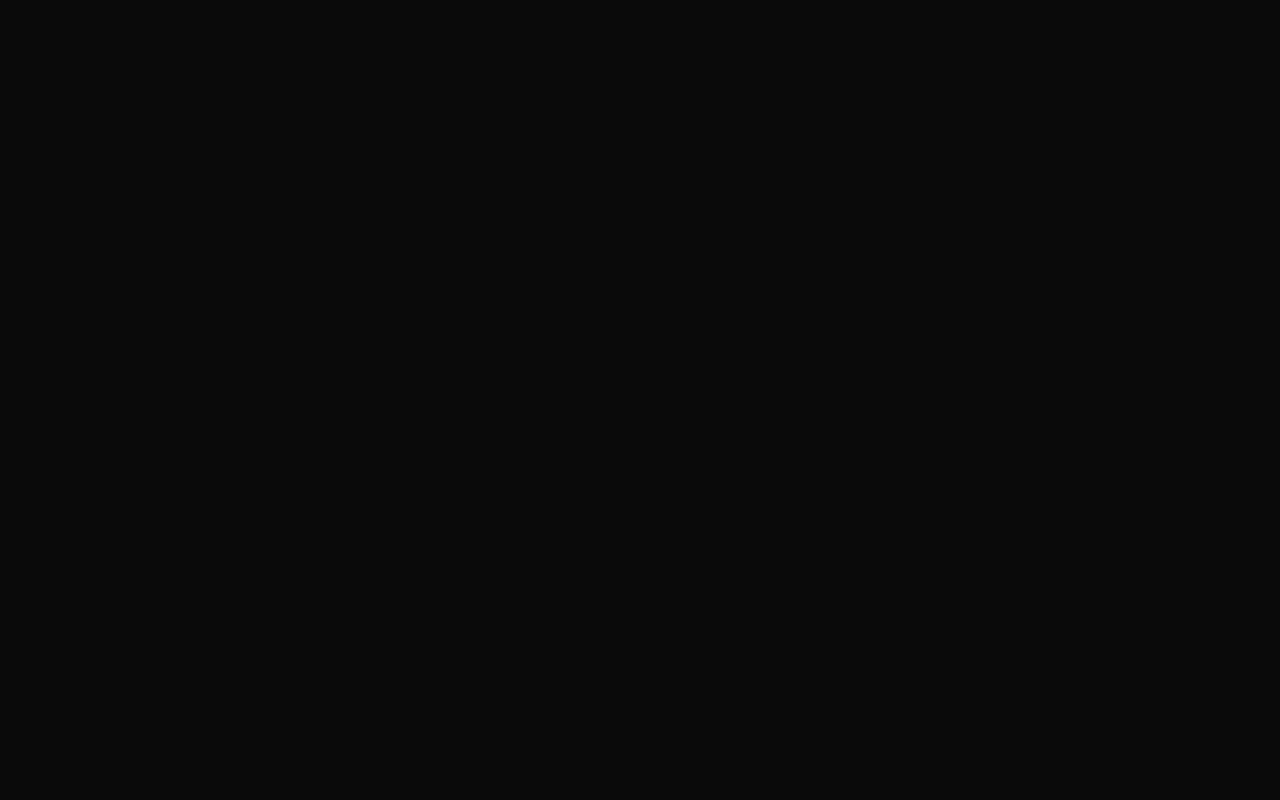
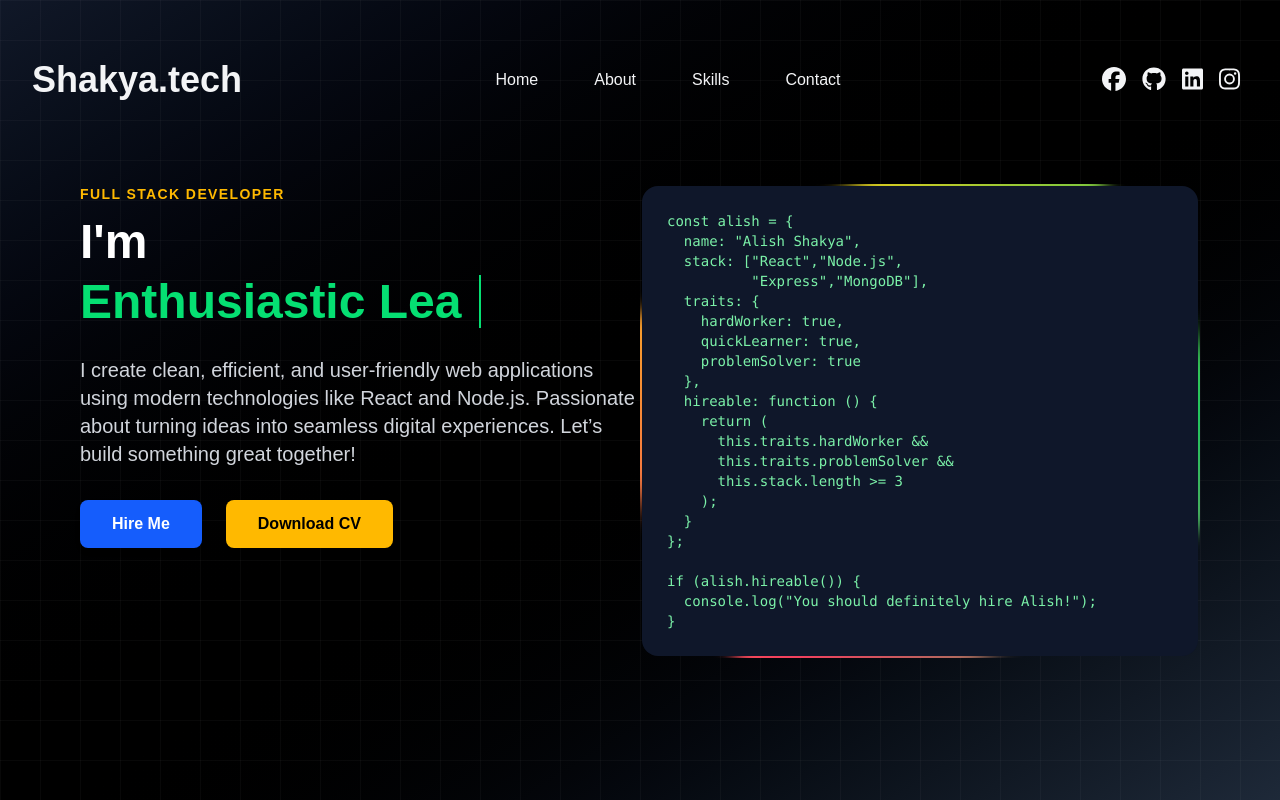
Before and after one commit to Alish-Shakya/portfolio-react, a React (Vite) app in the folder portfolio/: page / in a window 1280 px wide. Built offline with nearby package versions, Linux system fonts and the light colour scheme.

Commit message:
initial commit

```diff
--- a/portfolio/package.json
+++ b/portfolio/package.json
@@ -10,6 +10,8 @@
     "preview": "vite preview"
   },
   "dependencies": {
+    "@fortawesome/free-brands-svg-icons": "^7.0.0",
+    "@fortawesome/react-fontawesome": "^0.2.3",
     "@tailwindcss/vite": "^4.1.11",
     "react": "^19.1.0",
     "react-dom": "^19.1.0",
--- a/portfolio/src/App.jsx
+++ b/portfolio/src/App.jsx
@@ -3,11 +3,29 @@ import { useState } from "react";
 import "./App.css";
 import LoadingScreen from "./components/LoadingScreen";
 import "./index.css";
+import Navbar from "./components/Navbar";
+import Home from "./components/sections/home/Home";
+
 function App() {
   const [isLoaded, setIsLoaded] = useState(false);
 
   return (
-    <>{!isLoaded && <LoadingScreen onComplete={() => setIsLoaded(true)} />}</>
+    <>
+      <div className="min-h-screen bg-gradient-to-br from-gray-900 via-black to-gray-800 text-white">
+        {!isLoaded && <LoadingScreen onComplete={() => setIsLoaded(true)} />}
+
+        <div className="min-h-screen bg-gradient-to-br from-gray-900 via-black to-gray-800 bg-grid-pattern text-white">
+          <div
+            className={`min-h-screen transition-opacity duration-700 ${
+              isLoaded ? "opacity-100" : "opacity-0"
+            } text-gray-100`}
+          >
+            <Navbar />
+            <Home />
+          </div>
+        </div>
+      </div>
+    </>
   );
 }
 
--- a/portfolio/src/components/LoadingScreen.jsx
+++ b/portfolio/src/components/LoadingScreen.jsx
@@ -15,7 +15,7 @@ const LoadingScreen = ({ onComplete }) => {
       }
     }, 100);
 
-    const totalTypingTime = fullText.length * 100 + 300;
+    const totalTypingTime = fullText.length * 100 + 600;
     const timeout = setTimeout(() => {
       onComplete();
     }, totalTypingTime);
@@ -35,7 +35,7 @@ const LoadingScreen = ({ onComplete }) => {
         </div>
 
         <div className="w-[200px] h-[2px] bg-gray-800 rounded relative overflow-hidden">
-          <div className="w-[40%] h-full bg-blue-500 shadow-[0_0_15px_#3b82f6] animate-loading-bar"></div>
+          <div className="w-[40%] h-full bg-amber-400 shadow-[0_0_15px_#3b82f6] animate-loading-bar"></div>
         </div>
       </div>
     </>
--- a/portfolio/src/components/Navbar.jsx
+++ b/portfolio/src/components/Navbar.jsx
@@ -1,11 +1,73 @@
 import React from "react";
-import { NavLink } from "react-router-dom";
+import { FontAwesomeIcon } from "@fortawesome/react-fontawesome";
+import {
+  faFacebook,
+  faGithub,
+  faInstagram,
+  faLinkedin,
+} from "@fortawesome/free-brands-svg-icons";
 
 const Navbar = () => {
   return (
-    <>
-      <NavLink to="/">Home</NavLink>
-    </>
+    <nav className="md:flex items-center justify-between py-6">
+      {/* nav logo */}
+      <div className="m-8 flex flex-shrink-0 items-center md: text-4xl font-bold">
+        <a href="/"> Shakya.tech</a>
+      </div>
+
+      {/* nav link  */}
+      <div className="hidden md:flex gap-6 mt-4 md:mt-0">
+        {["Home", "About", "Skills", "Contact"].map((link, index) => (
+          <a
+            key={index}
+            href="/"
+            className="px-4 py-1 rounded-md transition-colors duration-1000 hover:bg-yellow-300 hover:text-black hover:font-bold"
+          >
+            {link}
+          </a>
+        ))}
+      </div>
+
+      {/* nav social link */}
+      <div className=" m-5 md:m-10 md:flex items-center justify-center md:gap-4 text-2xl">
+        <a
+          href="https://www.Facebook.com"
+          target="_blank"
+          rel="noopener noreferrer"
+          aria-label="Facebook"
+          className="hover:text-blue-600 transform hover:-translate-y-1 transition duration-300"
+        >
+          <FontAwesomeIcon icon={faFacebook} />
+        </a>
+        <a
+          href="https://www.github.com"
+          target="_blank"
+          rel="noopener noreferrer"
+          aria-label="Github"
+          className="transform hover:-translate-y-1 transition duration-300"
+        >
+          <FontAwesomeIcon icon={faGithub} />
+        </a>
+        <a
+          href="https://www.instagram.com"
+          target="_blank"
+          rel="noopener noreferrer"
+          aria-label="LinkedIn"
+          className="hover:text-blue-400 transform hover:-translate-y-1 transition duration-300"
+        >
+          <FontAwesomeIcon icon={faLinkedin} />
+        </a>
+        <a
+          href="https://www.instagram.com"
+          target="_blank"
+          rel="noopener noreferrer"
+          aria-label="InstagramS"
+          className="hover:text-red-600 transform hover:-translate-y-1 transition duration-300"
+        >
+          <FontAwesomeIcon icon={faInstagram} />
+        </a>
+      </div>
+    </nav>
   );
 };
 
--- /dev/null
+++ b/portfolio/src/components/sections/home/AnimatedIntro.jsx
@@ -0,0 +1,71 @@
+import React, { useEffect, useState } from "react";
+
+const AnimatedIntro = () => {
+  const phrases = ["Alish Shakya", "Enthusiastic Learner"];
+  const [text, setText] = useState("");
+  const [phraseIndex, setPhraseIndex] = useState(0);
+  const [charIndex, setCharIndex] = useState(0);
+  const [isDeleting, setIsDeleting] = useState(false);
+
+  useEffect(() => {
+    let timeout;
+    const currentPhrase = phrases[phraseIndex];
+    const typingSpeed = isDeleting ? 50 : 100;
+
+    if (!isDeleting && charIndex <= currentPhrase.length) {
+      // Typing forward
+      timeout = setTimeout(() => {
+        setText(currentPhrase.substring(0, charIndex));
+        setCharIndex(charIndex + 1);
+      }, typingSpeed);
+    } else if (isDeleting && charIndex >= 0) {
+      // Deleting backward
+      timeout = setTimeout(() => {
+        setText(currentPhrase.substring(0, charIndex));
+        setCharIndex(charIndex - 1);
+      }, typingSpeed);
+    }
+
+    // When typing finishes, pause and start deleting
+    if (!isDeleting && charIndex === currentPhrase.length + 1) {
+      timeout = setTimeout(() => setIsDeleting(true), 1000);
+    }
+
+    // When deleting finishes, move to next phrase and start typing
+    if (isDeleting && charIndex === -1) {
+      setIsDeleting(false);
+      setPhraseIndex((prev) => (prev + 1) % phrases.length);
+      setCharIndex(0);
+    }
+
+    return () => clearTimeout(timeout);
+  }, [charIndex, isDeleting, phraseIndex, phrases]);
+
+  const colorClass = phraseIndex === 1 ? "text-green-400" : "text-amber-400";
+
+  return (
+    <section>
+      <p className="text-5xl font-extrabold leading-tight mb-6">
+        I'm <br />
+        <span className={`${colorClass} min-h-[1em] inline-block`}>
+          {text}
+          <span className="border-r-2 border-current animate-blink ml-1">
+            &nbsp;
+          </span>
+        </span>
+      </p>
+
+      <style>{`
+        @keyframes blink {
+          0%, 50%, 100% { opacity: 1; }
+          25%, 75% { opacity: 0; }
+        }
+        .animate-blink {
+          animation: blink 1s steps(2, start) infinite;
+        }
+      `}</style>
+    </section>
+  );
+};
+
+export default AnimatedIntro;
--- /dev/null
+++ b/portfolio/src/components/sections/home/Home.jsx
@@ -0,0 +1,72 @@
+import React from "react";
+import AnimatedIntro from "./AnimatedIntro";
+
+const Home = () => {
+  return (
+    <div className="md:flex md:justify-between md:px-20 p-6 md:py-6 items-start text-white">
+      {/* Left side: */}
+      <div className="md:w-1/2 mb-12 md:mb-0 text-center md:text-left">
+        <h1 className="text-amber-400 uppercase tracking-widest font-semibold text-sm mb-2">
+          Full Stack Developer
+        </h1>
+        <AnimatedIntro />
+        {/* <p className="text-5xl md:text-5xl font-extrabold leading-tight mb-6">
+          I'm <br /> <span className="text-amber-400">Alish Shakya</span>,
+        </p> */}
+        <p className="text-gray-300 text-lg md:text-xl mb-8">
+          I create clean, efficient, and user-friendly web applications using
+          modern technologies like React and Node.js. Passionate about turning
+          ideas into seamless digital experiences. Let’s build something great
+          together!
+        </p>
+        <div className="flex justify-center md:justify-start gap-6">
+          <a
+            href="#contact"
+            className="px-8 py-3 bg-blue-600 text-white font-semibold rounded-lg shadow-md hover:bg-blue-500 transition-colors duration-300"
+          >
+            Hire Me
+          </a>
+          <a
+            href="/path-to-your-cv.pdf"
+            download
+            className="px-8 py-3 bg-amber-400 text-black font-semibold rounded-lg shadow-md hover:bg-yellow-300 transition-colors duration-300"
+          >
+            Download CV
+          </a>
+        </div>
+      </div>
+
+      {/* Right side: Code block */}
+      <div className="relative md:w-1/2 rounded-2xl p-[2px] overflow-hidden group">
+        <div className="absolute inset-0 animate-gradient-border bg-[conic-gradient(from_0deg,_#facc15,_#22c55e,_#f43f5e,_#facc15)] blur-sm" />
+        <div className="relative z-10 bg-[#0f172a] text-sm rounded-2xl p-6 font-mono border border-transparent transition-all duration-300">
+          <pre className="text-green-300 transform transition-transform duration-300 group-hover:translate-y-[-4px] group-hover:scale-105">
+            {`const alish = {
+  name: "Alish Shakya",
+  stack: ["React","Node.js",
+          "Express","MongoDB"],
+  traits: {
+    hardWorker: true,
+    quickLearner: true,
+    problemSolver: true
+  },
+  hireable: function () {
+    return (
+      this.traits.hardWorker &&
+      this.traits.problemSolver &&
+      this.stack.length >= 3
+    );
+  }
+};
+
+if (alish.hireable()) {
+  console.log("You should definitely hire Alish!");
+}`}
+          </pre>
+        </div>
+      </div>
+    </div>
+  );
+};
+
+export default Home;
--- a/portfolio/src/index.css
+++ b/portfolio/src/index.css
@@ -10,6 +10,19 @@ body {
 }
 
 @layer utilities {
+  @keyframes blink {
+    0%,
+    100% {
+      opacity: 1;
+    }
+    50% {
+      opacity: 0;
+    }
+  }
+  .animate-blink {
+    animation: blink 0.8s step-end infinite;
+  }
+
   @keyframes loading {
     0% {
       transform: translateX(-100%);
@@ -22,3 +35,40 @@ body {
     animation: loading 0.8s ease infinite;
   }
 }
+
+@keyframes slideUpFadeIn {
+  0% {
+    opacity: 0;
+    transform: translateY(20px);
+  }
+  100% {
+    opacity: 1;
+    transform: translateY(0);
+  }
+}
+
+.animate-slideUpFadeIn {
+  animation: slideUpFadeIn 0.6s ease forwards;
+}
+.bg-grid-pattern {
+  background-image: linear-gradient(
+      to right,
+      rgba(255, 255, 255, 0.03) 1px,
+      transparent 1px
+    ),
+    linear-gradient(to bottom, rgba(255, 255, 255, 0.03) 1px, transparent 1px);
+  background-size: 40px 40px; /* control size of grid squares */
+}
+
+@keyframes gradient-border {
+  0% {
+    transform: rotate(0deg);
+  }
+  100% {
+    transform: rotate(360deg);
+  }
+}
+
+.animate-gradient-border {
+  animation: gradient-border 6s linear infinite;
+}
```
Also changed, not shown: portfolio/src/components/sections/Home.jsx (deleted), 1 other file (tests, documents, lock files or other folders).
